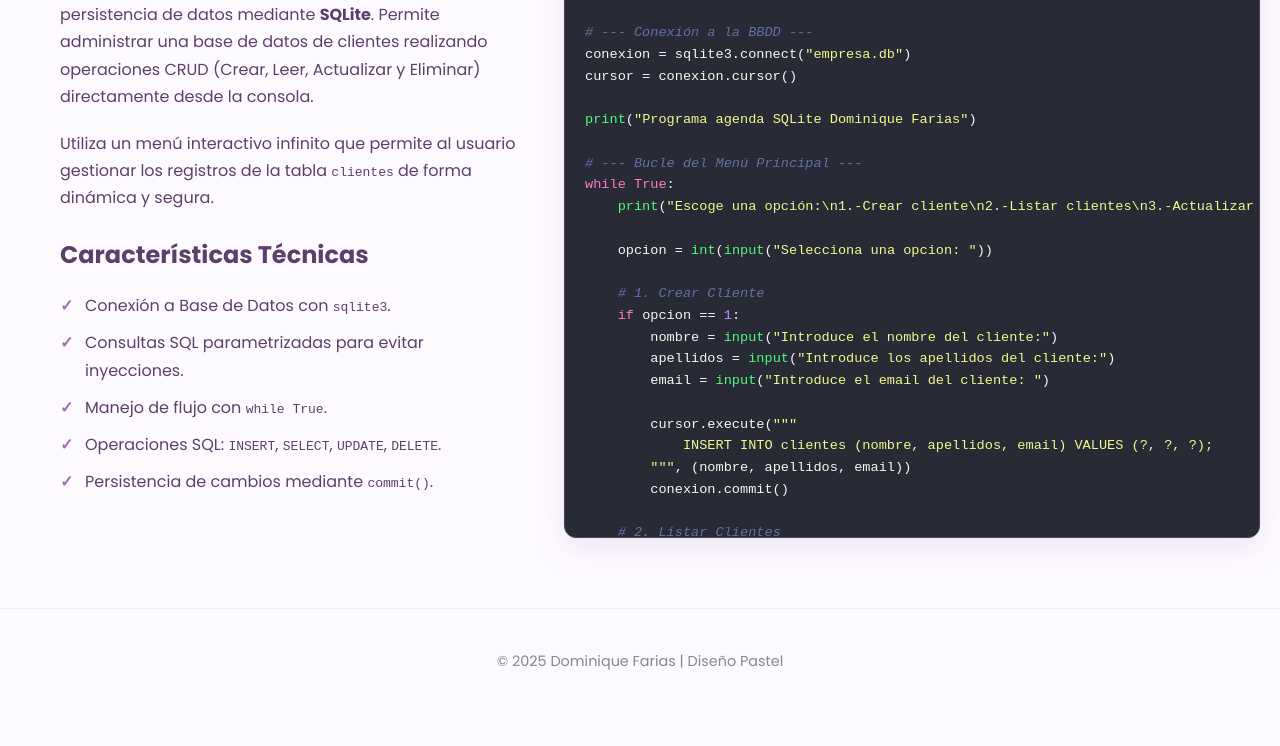
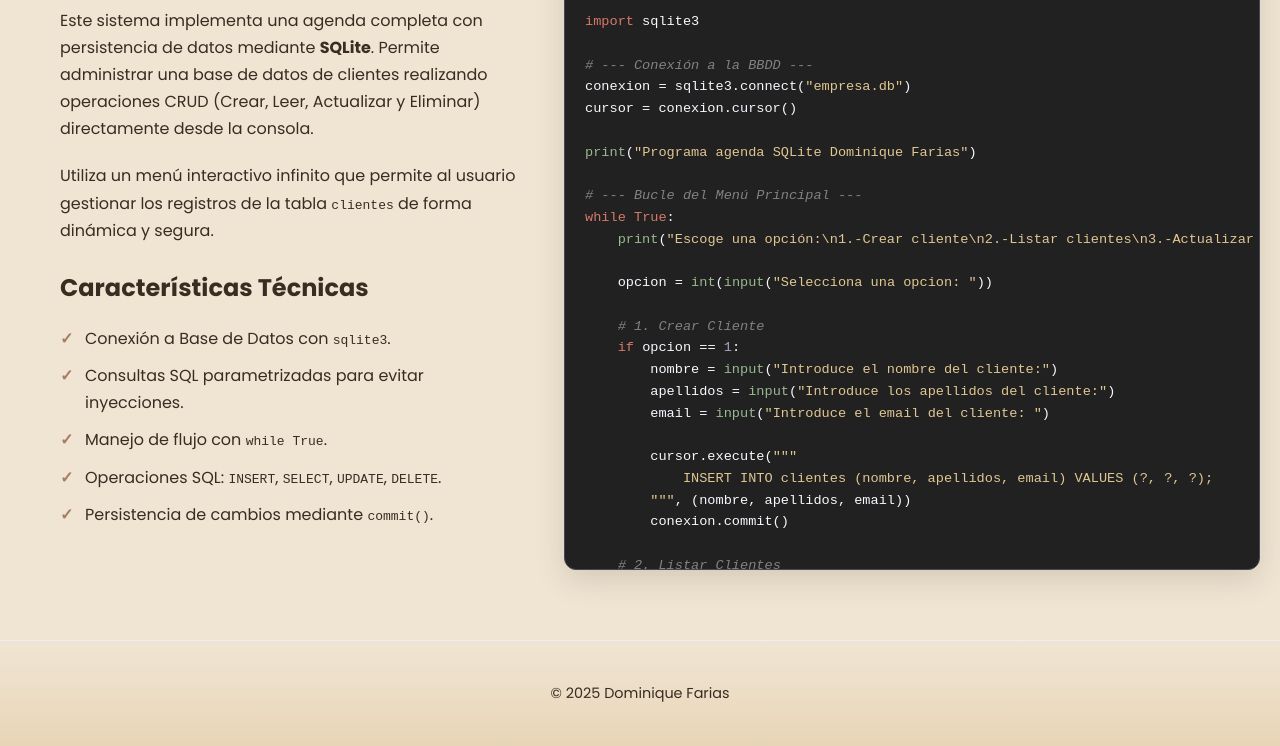
Before and after one commit to dominiquefarias/Portafolio, a plain HTML site: page crud completo.html in a window 1280 px wide. Shown: the part 431-1177 px from the top of the page. Before the commit the page ends 1144 px from the top, so only its background shows below. Drawn offline with Linux system fonts and the light colour scheme.

Commit message:
Update styles for earthy theme and logo size

```diff
--- a/crud completo.html
+++ b/crud completo.html
@@ -14,25 +14,39 @@
         rel="stylesheet">
 
     <style>
-        /* --- Variables de Diseño (Tema Pastel Profesional) --- */
+        /* ---------------------------------------------------- */
+        /* --- Variables de Diseño (Tema Tierra y Naturaleza) --- */
         :root {
-            --bg-body: #fdfaff;
-            --primary-color: #9c6ead;
-            --primary-dark: #5d4069;
-            --accent-color: #e2c2ee;
+            --bg-body: #F0E5D3;
+            /* Fondo Pergamino claro */
+            --primary-color: #A87C62;
+            /* Marrón Terracota (Botones/Acentos) */
+            --primary-dark: #3A2C22;
+            /* Marrón Oscuro (Textos) */
+            --accent-color: #8DC36E;
+            /* Verde (Acento fresco) */
             --glass-bg: rgba(255, 255, 255, 0.9);
-            --shadow-card: 0 10px 30px rgba(156, 110, 173, 0.15);
-            --gradient-text: linear-gradient(135deg, #9c6ead 0%, #d48fc4 100%);
+            --shadow-card: 0 10px 30px rgba(58, 44, 34, 0.15);
+            /* Sombra suave marrón */
+            --gradient-text: linear-gradient(135deg, var(--primary-color) 0%, var(--accent-color) 100%);
+            /* Degradado Marrón a Verde */
+            --white: #ffffff;
 
-            /* Colores de Sintaxis de Código (Tema Pastel Dark) */
-            --code-bg: #282a36;
-            --code-text: #f8f8f2;
-            --code-comment: #6272a4;
-            --code-purple: #bd93f9;
-            --code-pink: #ff79c6;
-            --code-green: #50fa7b;
-            --code-yellow: #f1fa8c;
-            --code-orange: #ffb86c;
+            /* Colores de Sintaxis de Código (Tema Oscuro Tierra) */
+            --code-bg: #212121;
+            /* Fondo oscuro profundo */
+            --code-text: #f8f8ff;
+            /* Texto claro */
+            --code-comment: #828282;
+            /* Gris suave */
+            --code-keyword: #D77969;
+            /* Terracota para palabras clave */
+            --code-func: #99B990;
+            /* Verde Salvia para funciones */
+            --code-string: #E0C792;
+            /* Oro Suave para textos */
+            --code-number: #A5A5C7;
+            /* Lila sutil para números */
         }
 
         * {
@@ -70,9 +84,13 @@
             font-weight: 600;
         }
 
+        /* --- LOGO AUMENTADO --- */
         .nav-logo {
-            width: 40px;
-            height: 40px;
+            width: 75px;
+            /* Aumentado a 75px */
+            height: 75px;
+            /* Aumentado a 75px */
+            object-fit: contain;
             transition: transform 0.3s ease;
         }
 
@@ -104,7 +122,7 @@
 
         .project-tag {
             display: inline-block;
-            background: #f3e6f5;
+            background: #e8d5b7;
             color: var(--primary-color);
             padding: 5px 15px;
             border-radius: 50px;
@@ -113,6 +131,7 @@
             margin-bottom: 15px;
             text-transform: uppercase;
             letter-spacing: 1px;
+            border: 1px solid var(--primary-color);
         }
 
         header h1 {
@@ -142,7 +161,7 @@
             border-radius: 20px;
             box-shadow: var(--shadow-card);
             margin-bottom: 30px;
-            border: 4px solid white;
+            border: 4px solid var(--white);
         }
 
         h3 {
@@ -169,6 +188,7 @@
         ul.features li::before {
             content: "✓";
             color: var(--primary-color);
+            /* Marrón */
             position: absolute;
             left: 0;
             font-weight: bold;
@@ -239,20 +259,20 @@
         }
 
         .c-func {
-            color: var(--code-green);
+            color: var(--code-func);
         }
 
         .c-keyword {
-            color: var(--code-pink);
+            color: var(--code-keyword);
             font-weight: 500;
         }
 
         .c-string {
-            color: var(--code-yellow);
+            color: var(--code-string);
         }
 
         .c-number {
-            color: var(--code-purple);
+            color: var(--code-number);
         }
 
         .c-var {
@@ -269,8 +289,9 @@
             text-align: center;
             padding: 40px;
             margin-top: 50px;
+            background: linear-gradient(to top, #E8D5B7, #F0E5D3);
             border-top: 1px solid #eee;
-            color: #888;
+            color: var(--primary-dark);
             font-size: 0.9rem;
         }
 
@@ -403,7 +424,7 @@ cursor = conexion.cursor()
     </div>
 
     <footer>
-        © 2025 Dominique Farias | Diseño Pastel
+        © 2025 Dominique Farias
     </footer>
 </body>
 
```
